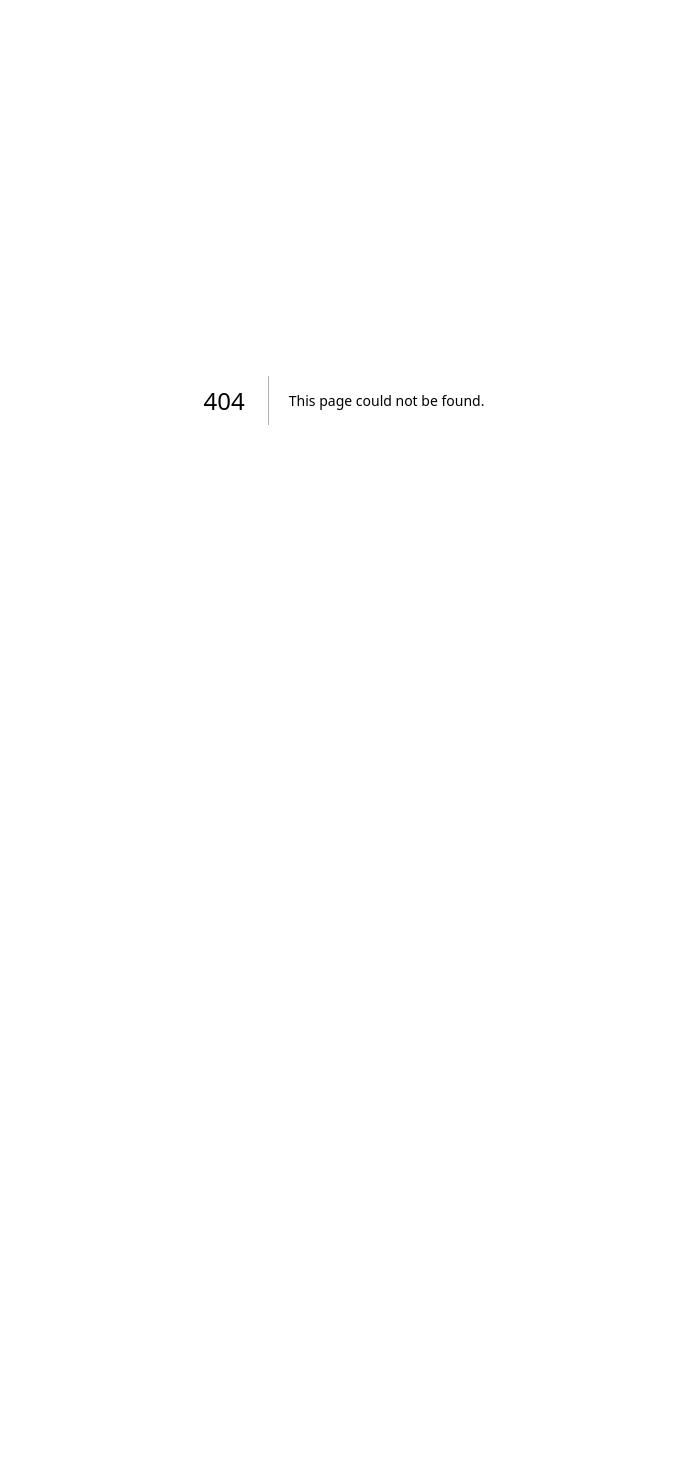
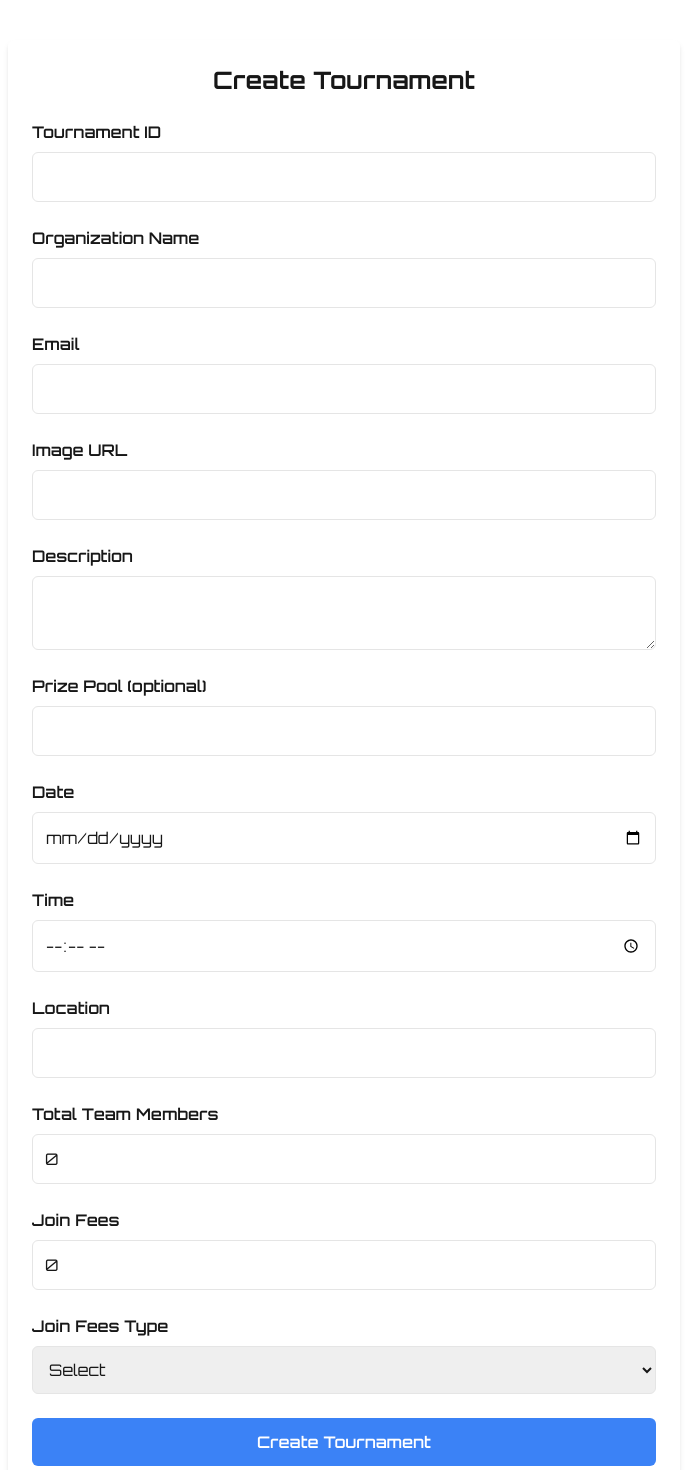
Before and after one commit to Pawank06/blink-arena, a Next.js app: page /create in a window 1280 px wide. Before the commit this address had no page. Shown: the top 1470 px of the page, without its empty margins (296-983 px from the left). Before the commit the page ends 800 px from the top, so only its background shows below. Built offline with nearby package versions, Linux system fonts and the light colour scheme.

Commit message:
create page push

```diff
--- /dev/null
+++ b/src/app/(root)/create/page.tsx
@@ -0,0 +1,243 @@
+"use client";
+
+import React, { useState } from 'react';
+
+interface TournamentFormData {
+  tournamentId: string;
+  organizationName: string;
+  email: string;
+  image: string;
+  description: string;
+  prizePool?: string;
+  date: string;
+  time: string;
+  location: string;
+  totalTeamMembers: number;
+  joinFees: number;
+  joinFeesType: string;
+}
+
+const TournamentForm: React.FC = () => {
+  const [formData, setFormData] = useState<TournamentFormData>({
+    tournamentId: '',
+    organizationName: '',
+    email: '',
+    image: '',
+    description: '',
+    prizePool: '',
+    date: '',
+    time: '',
+    location: '',
+    totalTeamMembers: 0,
+    joinFees: 0,
+    joinFeesType: '',
+  });
+
+  const handleInputChange = (
+    e: React.ChangeEvent<HTMLInputElement | HTMLTextAreaElement | HTMLSelectElement>
+  ) => {
+    const { name, value } = e.target;
+    setFormData({
+      ...formData,
+      [name]: value,
+    });
+  };
+
+  const handleSubmit = async (e: React.FormEvent<HTMLFormElement>) => {
+    e.preventDefault();
+
+    try {
+      const response = await fetch('/api/tournaments/saveTournament', {
+        method: 'POST',
+        headers: {
+          'Content-Type': 'application/json',
+        },
+        body: JSON.stringify(formData),
+      });
+
+      if (response.ok) {
+        console.log('Tournament created successfully');
+        setFormData({
+          tournamentId: '',
+          organizationName: '',
+          email: '',
+          image: '',
+          description: '',
+          prizePool: '',
+          date: '',
+          time: '',
+          location: '',
+          totalTeamMembers: 0,
+          joinFees: 0,
+          joinFeesType: '',
+        });
+      } else {
+        console.error('Error creating tournament');
+      }
+    } catch (err) {
+      console.error('Failed to submit form', err);
+    }
+  };
+
+  return (
+    <div className="max-w-2xl mx-auto mt-10 p-6 bg-white shadow-md rounded-md">
+      <h1 className="text-2xl font-bold mb-6 text-center">Create Tournament</h1>
+      <form onSubmit={handleSubmit} className="space-y-6">
+        <div className="flex flex-col">
+          <label className="mb-2 font-semibold">Tournament ID</label>
+          <input
+            type="text"
+            name="tournamentId"
+            value={formData.tournamentId}
+            onChange={handleInputChange}
+            className="p-3 border rounded-md"
+            required
+          />
+        </div>
+
+        <div className="flex flex-col">
+          <label className="mb-2 font-semibold">Organization Name</label>
+          <input
+            type="text"
+            name="organizationName"
+            value={formData.organizationName}
+            onChange={handleInputChange}
+            className="p-3 border rounded-md"
+            required
+          />
+        </div>
+
+        <div className="flex flex-col">
+          <label className="mb-2 font-semibold">Email</label>
+          <input
+            type="email"
+            name="email"
+            value={formData.email}
+            onChange={handleInputChange}
+            className="p-3 border rounded-md"
+            required
+          />
+        </div>
+
+        <div className="flex flex-col">
+          <label className="mb-2 font-semibold">Image URL</label>
+          <input
+            type="text"
+            name="image"
+            value={formData.image}
+            onChange={handleInputChange}
+            className="p-3 border rounded-md"
+            required
+          />
+        </div>
+
+        <div className="flex flex-col">
+          <label className="mb-2 font-semibold">Description</label>
+          <textarea
+            name="description"
+            value={formData.description}
+            onChange={handleInputChange}
+            className="p-3 border rounded-md"
+            required
+          />
+        </div>
+
+        <div className="flex flex-col">
+          <label className="mb-2 font-semibold">Prize Pool (optional)</label>
+          <input
+            type="text"
+            name="prizePool"
+            value={formData.prizePool}
+            onChange={handleInputChange}
+            className="p-3 border rounded-md"
+          />
+        </div>
+
+        <div className="flex flex-col">
+          <label className="mb-2 font-semibold">Date</label>
+          <input
+            type="date"
+            name="date"
+            value={formData.date}
+            onChange={handleInputChange}
+            className="p-3 border rounded-md"
+            required
+          />
+        </div>
+
+        <div className="flex flex-col">
+          <label className="mb-2 font-semibold">Time</label>
+          <input
+            type="time"
+            name="time"
+            value={formData.time}
+            onChange={handleInputChange}
+            className="p-3 border rounded-md"
+            required
+          />
+        </div>
+
+        <div className="flex flex-col">
+          <label className="mb-2 font-semibold">Location</label>
+          <input
+            type="text"
+            name="location"
+            value={formData.location}
+            onChange={handleInputChange}
+            className="p-3 border rounded-md"
+            required
+          />
+        </div>
+
+        <div className="flex flex-col">
+          <label className="mb-2 font-semibold">Total Team Members</label>
+          <input
+            type="number"
+            name="totalTeamMembers"
+            value={formData.totalTeamMembers}
+            onChange={handleInputChange}
+            className="p-3 border rounded-md"
+            required
+          />
+        </div>
+
+        <div className="flex flex-col">
+          <label className="mb-2 font-semibold">Join Fees</label>
+          <input
+            type="number"
+            name="joinFees"
+            value={formData.joinFees}
+            onChange={handleInputChange}
+            className="p-3 border rounded-md"
+            required
+          />
+        </div>
+
+        <div className="flex flex-col">
+          <label className="mb-2 font-semibold">Join Fees Type</label>
+          <select
+            name="joinFeesType"
+            value={formData.joinFeesType}
+            onChange={handleInputChange}
+            className="p-3 border rounded-md"
+            required
+          >
+            <option value="">Select</option>
+            <option value="USD">USD</option>
+            <option value="EUR">EUR</option>
+            <option value="INR">INR</option>
+          </select>
+        </div>
+
+        <button
+          type="submit"
+          className="w-full p-3 bg-blue-500 text-white font-semibold rounded-md hover:bg-blue-600"
+        >
+          Create Tournament
+        </button>
+      </form>
+    </div>
+  );
+};
+
+export default TournamentForm;
```
